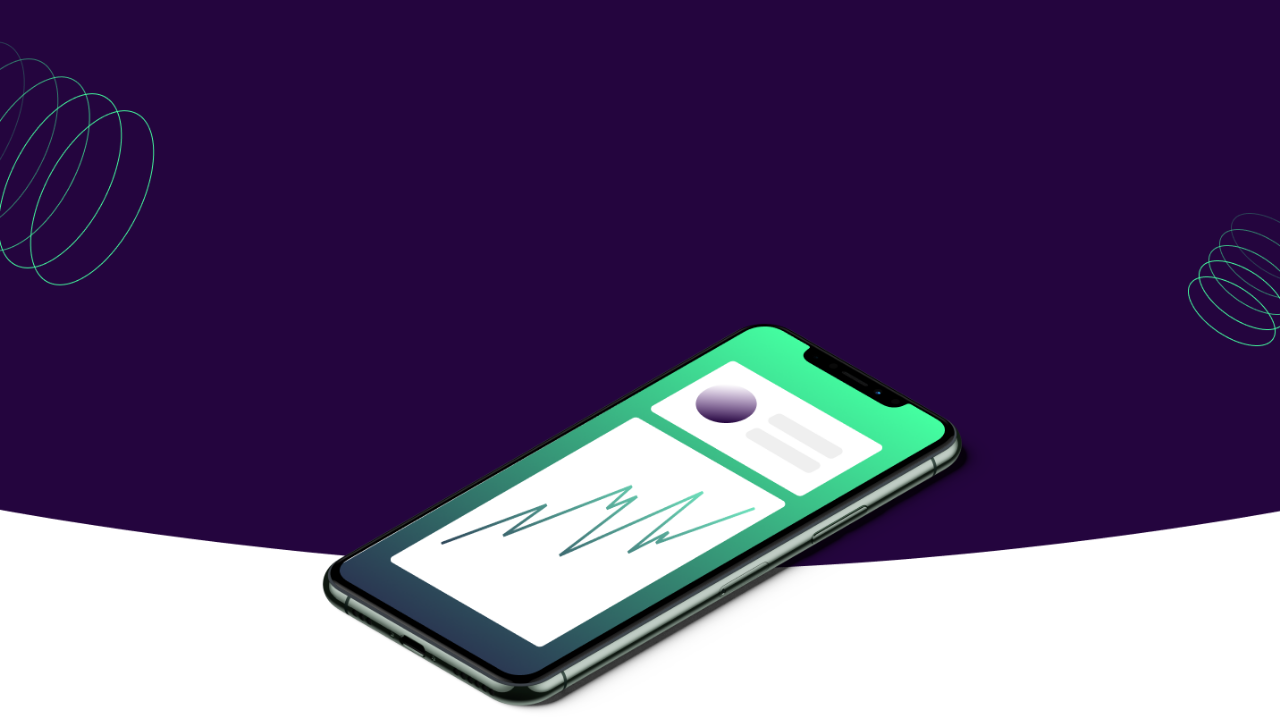
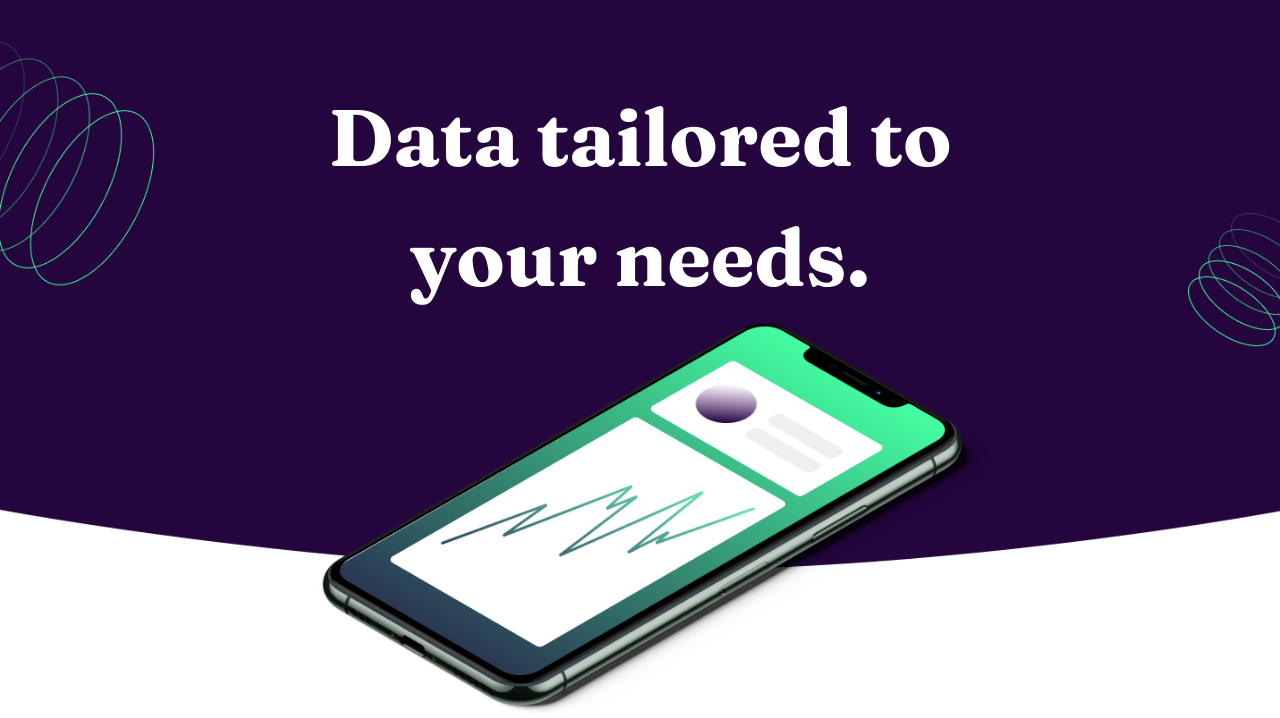
Before and after one commit to BigO-Dev/Workit-landing-page, a website built with Vite: page index.html in a window 1280 px wide. Shown: the part 82-800 px from the top of the page. Built offline with nearby package versions, Linux system fonts and the light colour scheme.

Commit message:
chore: Add header element

```diff
--- a/index.html
+++ b/index.html
@@ -42,6 +42,13 @@
           >Apply for access</a
         >
       </nav>
+      <div>
+        <h1
+          class="text-white text-center text-[5rem] font-fraunces font-bold mt-20"
+        >
+          Data tailored to<span class="block"> your needs.</span>
+        </h1>
+      </div>
     </header>
   </body>
 </html>
```
